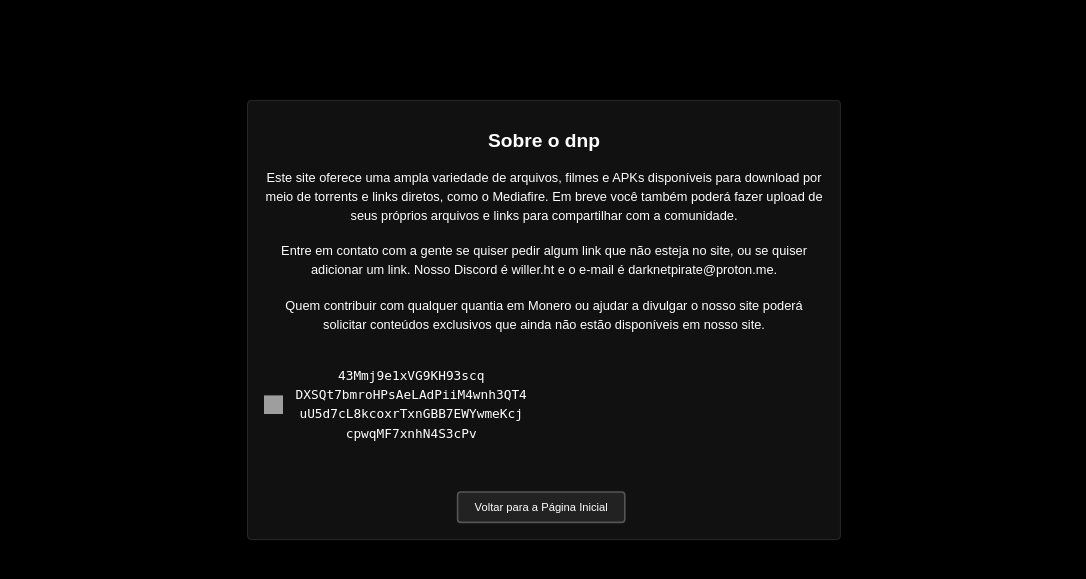
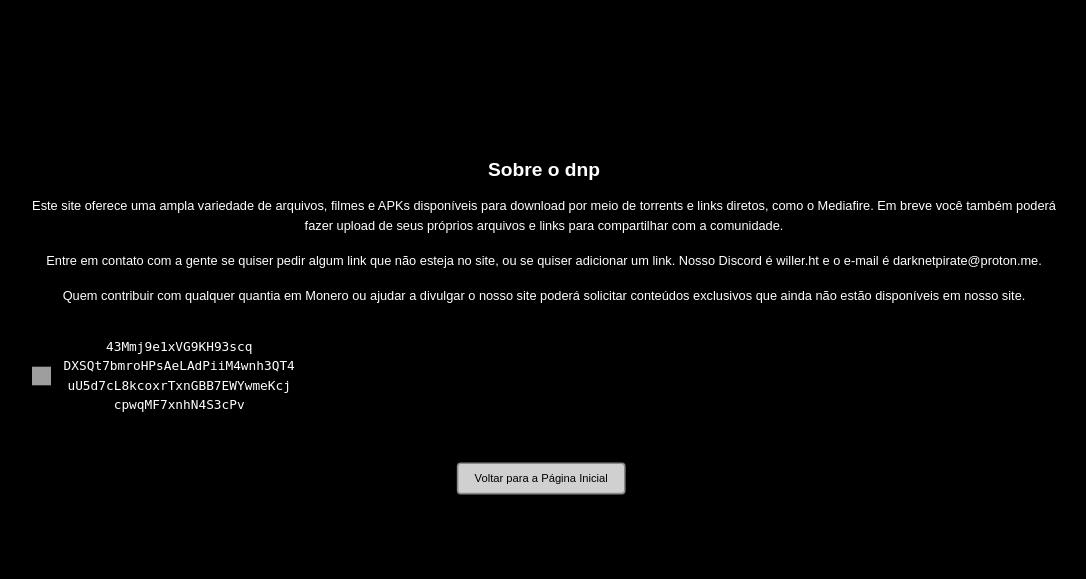
Before and after one commit to sp3c01/sp3c.web, a PHP site: page /dnp/sobre.html in a window 1280 px wide. Shown: the top 579 px of the page, without its empty margins (96-1182 px from the left). Run offline with PHP 8.4, Linux system fonts and the light colour scheme; grey boxes are pictures that could not be loaded.

Commit message:
Update ド-ル-ボ-ラ-ルグレフト-ブムフク.css

```diff
--- a/dnp/css/ド-ル-ボ-ラ-ルグレフト-ブムフク.css
+++ b/dnp/css/ド-ル-ボ-ラ-ルグレフト-ブムフク.css
@@ -18,18 +18,6 @@ body {
     transform-origin: top;
 }
 
-.container {
-    width: 80%;
-    max-width: 700px;
-    padding: 20px;
-    padding-top: 20px;
-    border-radius: 5px;
-    background-color: #111;
-    border: 1px solid #333;
-    box-shadow: 0 0 10px rgba(0, 0, 0, 0.5);
-    margin: 0 auto;
-}
-
 h1 {
     margin-bottom: 20px;
     font-size: 24px;
@@ -44,20 +32,20 @@ p {
 a {
     display: inline-block;
     margin-top: 20px;
-    margin-left: -7px; /* Ajusta o botão 1 pixel para a direita */
+    margin-left: -7px;
     padding: 10px 20px;
-    border: 2px solid #555;
+    border: 2px solid #888888;
     border-radius: 5px;
     cursor: pointer;
-    background-color: #222;
-    color: #fff;
+    background-color: #d0d0d0;
+    color: #000000;
     text-decoration: none;
     font-size: 14px;
     transition: background-color 0.3s ease, transform 0.3s ease;
 }
 
 a:hover {
-    background-color: #444;
+    background-color: #888888;
     transform: scale(1.05);
 }
 
```
